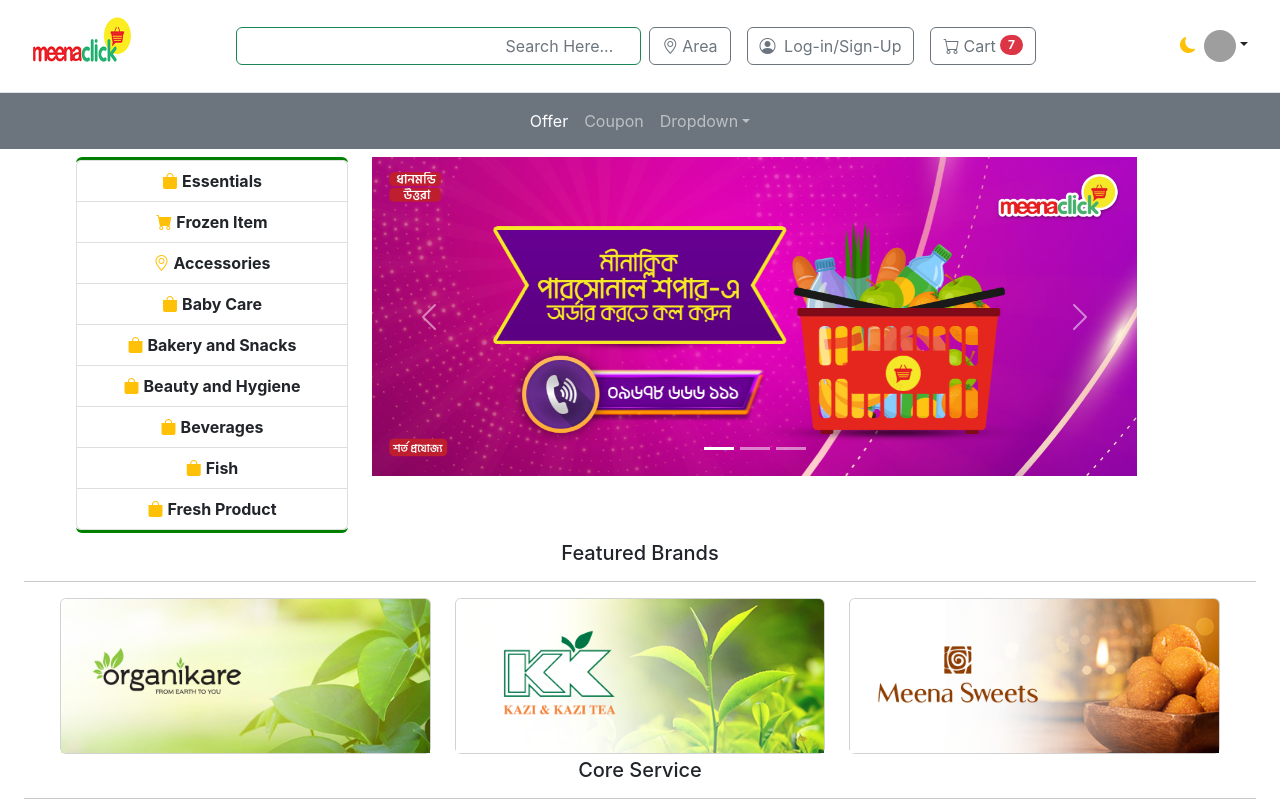
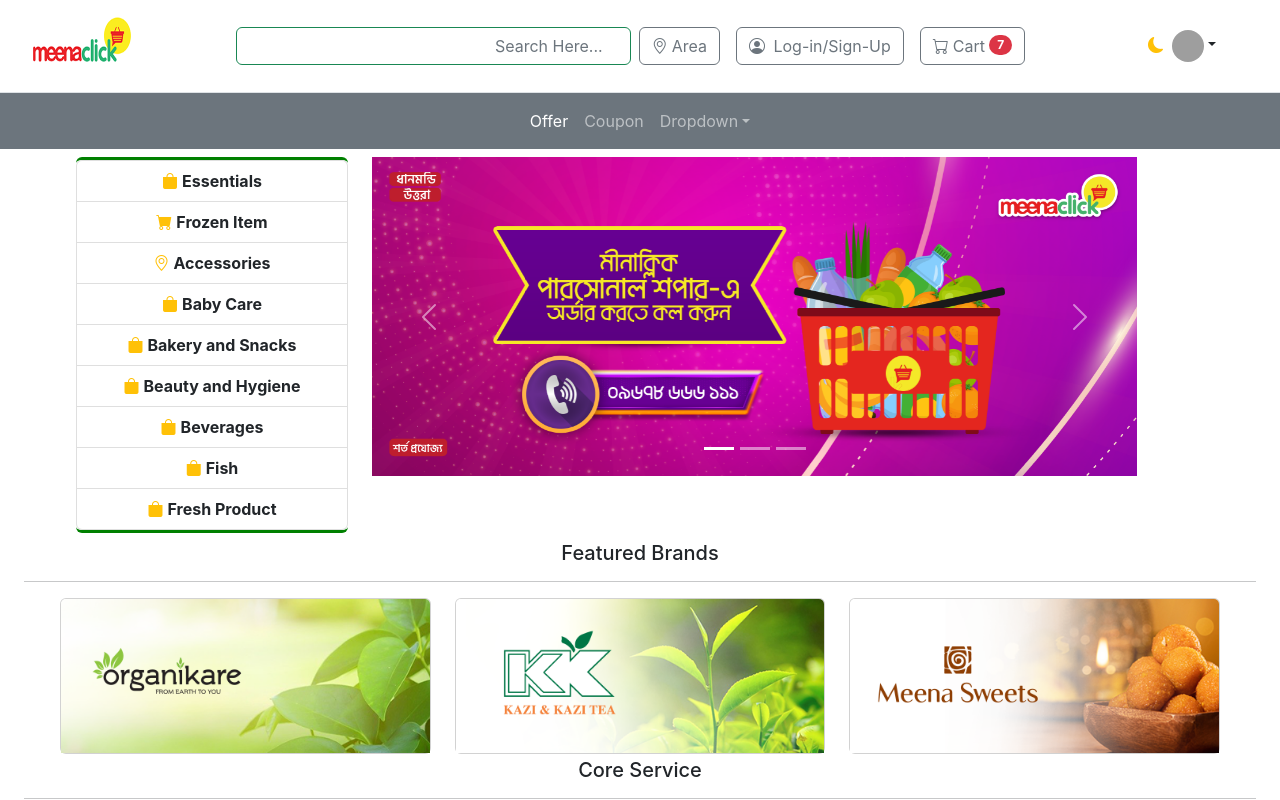
Before and after one commit to MdTanvirHassan/MeenaClick, a React (Create React App) app: page / in a window 1280 px wide. Shown: the top 800 px of the page. Built offline with nearby package versions, Linux system fonts and the light colour scheme; grey boxes are pictures that could not be loaded.

Commit message:
Update Header.js

```diff
--- a/src/components/Header/Header.js
+++ b/src/components/Header/Header.js
@@ -8,7 +8,7 @@
          <header className="p-3 mb-0 border-bottom ">
     <div className="full-container">
 
-      <div className="d-flex flex-wrap align-items-center justify-content-center justify-content-lg-start mx-3">
+      <div className="d-flex flex-wrap align-items-center justify-content-center justify-content-lg-start mx-3 me-5">
       <div className="col-lg-0 col-m-0 col-sm-12 ">
             <img src={logo2} className="img-fluid  col-sm-12 collapse " alt="logo" />
         </div>
```
